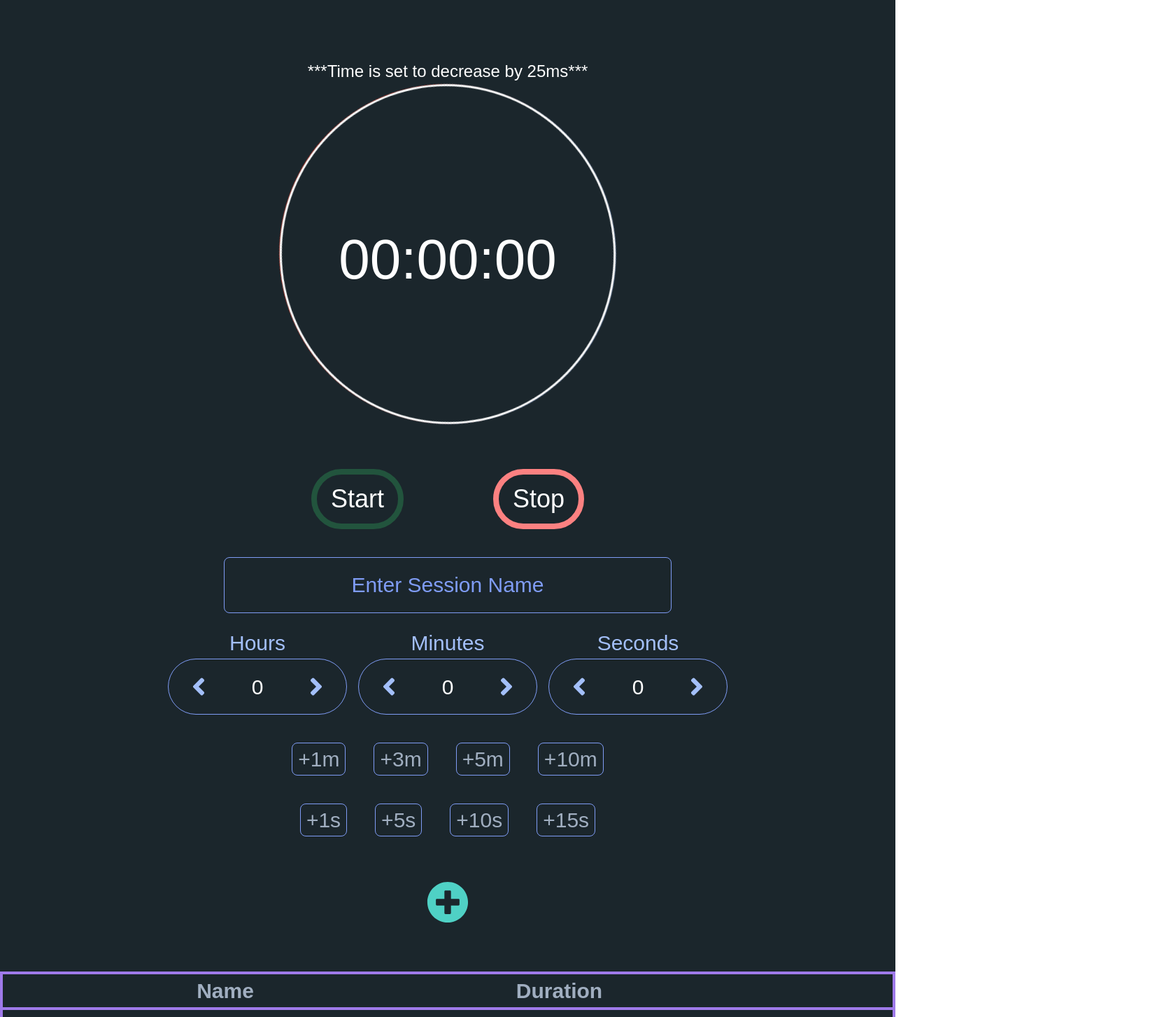
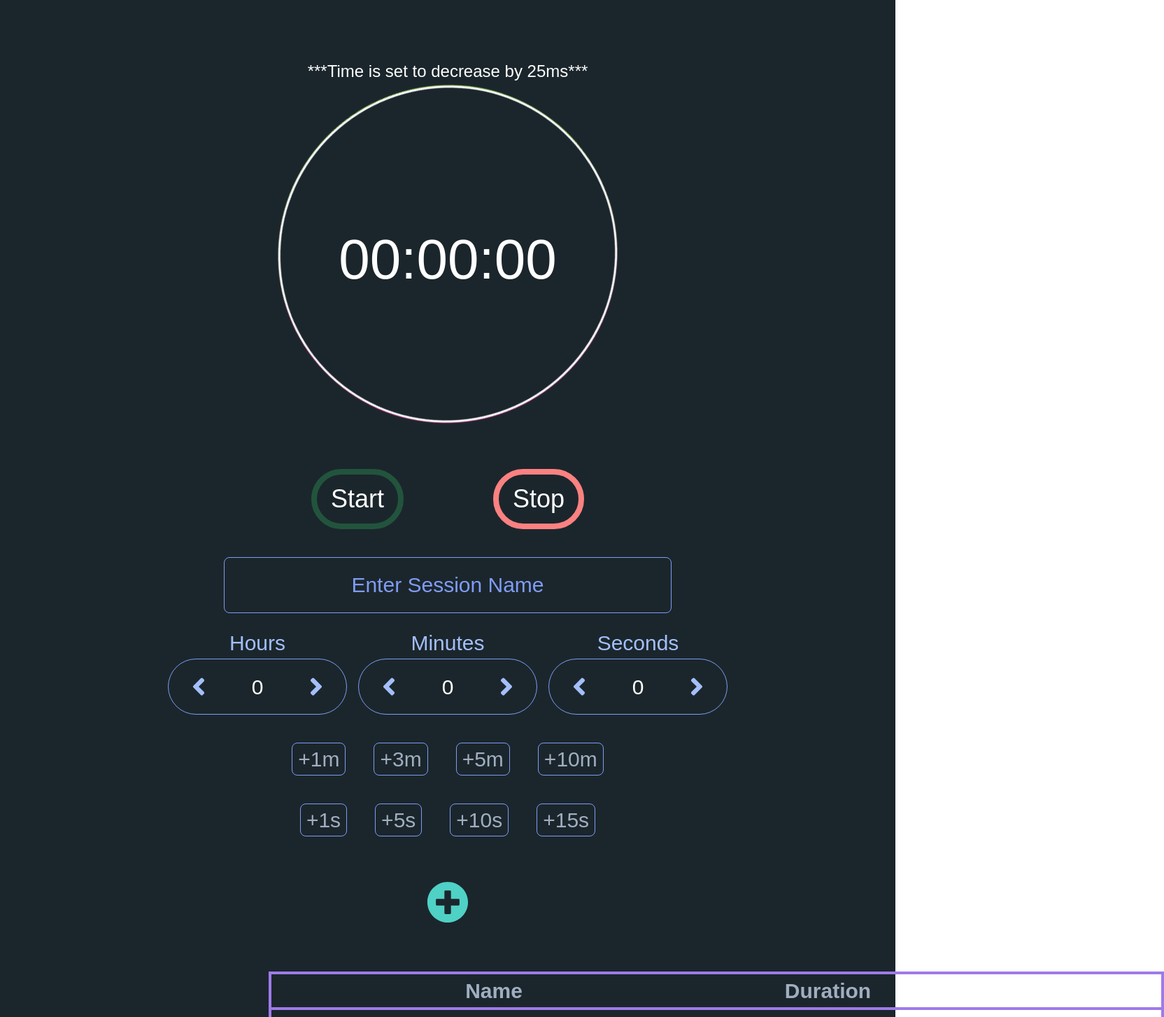
Before and after one commit to aromjhee/loopout, a React (Create React App) app: page /loopout in a window 1280 px wide. Shown: the part 580-2033 px from the top of the page at 70% size, 1664 px wide, since content can reach past the window. Built offline with nearby package versions, Linux system fonts and the light colour scheme; no server answers.

Commit message:
update animation colors

```diff
--- a/src/App.js
+++ b/src/App.js
@@ -3,7 +3,7 @@ import Timer from './components/Timer';
 
 function App() {
   return (
-    <div className='bg-custom font-color-custom font-custom'>
+    <div className='bg-custom font-color-custom font-custom m-auto'>
       <Timer />
     </div>
   );
--- a/src/components/PieChart.js
+++ b/src/components/PieChart.js
@@ -43,9 +43,6 @@ export default function PieChart({ sessions }) {
 
 
   return (
-    // <div className='h-600px flex items-center row-end-3 row-span-3 m-auto text-6xl col-start-1 col-span-3'>
-    //   Pie Chart Here
-    // </div>
     <div className='h-700px flex items-center row-end-3 row-span-3 col-start-1 col-span-3'>
       <Pie
         data={data}
--- a/src/components/Session.js
+++ b/src/components/Session.js
@@ -58,7 +58,7 @@ export default function Session({ sessions, setSessions, loadTimer }) {
 
 
   return (
-    <div className='flex flex-col'>
+    <div className='flex flex-col lg:max-w-lg lg:m-auto'>
       <div className='row-start-4 row-span-1 text-3xl col-start-1 col-span-3 flex flex-col items-center'>
         <div className='mb-5'>
           <input
--- a/src/index.css
+++ b/src/index.css
@@ -12,6 +12,10 @@
 
 .h-700px {
   height: 700px;
+}
+
+.max-h-550px {
+  max-height: 550px;
 }
 
 .bg-custom {
@@ -51,7 +55,7 @@
 .custom-animation::before {
   border: 3px solid #fafafa;
   border-radius: 100%;
-  animation: 1s linear infinite alternate aberration, 4s linear infinite spin;
+  animation: 1s linear infinite alternate aberration, 5s linear infinite spin;
   padding-top: 100%;
   content: "";
   position: relative;
@@ -60,10 +64,10 @@
 
 @keyframes aberration {
   from {
-    box-shadow: 0 0 0 0 #CB2918, 0 0 0 0 #56719A;
+    box-shadow: 0 0 0 0 #fa26a0, 0 0 0 0 #a8ff3e;
   }
   to {
-    box-shadow: 0.25rem 0.125rem 0 0 #CB2918, -0.25rem -0.125rem 0 0 #56719A;
+    box-shadow: 0.25rem 0.125rem 0 0 #fa26a0, -0.25rem -0.125rem 0 0 #a8ff3e;
     /* for browser */
     /* box-shadow: 0.5rem 0.25rem 0 0 #CB2918, -0.5rem -0.25rem 0 0 #56719A; */
   }
```
Also changed, not shown: 1 other file (tests, documents, lock files or other folders).
